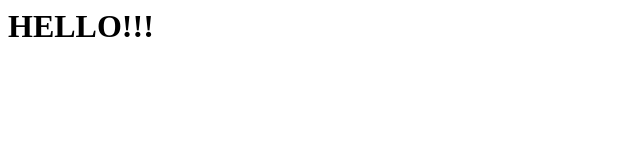
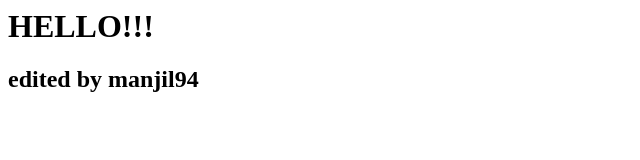
Before and after one commit to vishallalwani/freshersbatch-oct16, a plain HTML site: page Assignment/index.html in a window 1280 px wide. Shown: the whole page, without its empty margins (0-640 px from the left). Drawn offline with Linux system fonts and the light colour scheme.

Commit message:
Update index.html

```diff
--- a/Assignment/index.html
+++ b/Assignment/index.html
@@ -1,5 +1,6 @@
 <html>
 <head>
 <h1>HELLO!!!</h1>
+  <h2>edited by manjil94</h2>
 </head>
 </html>
```
